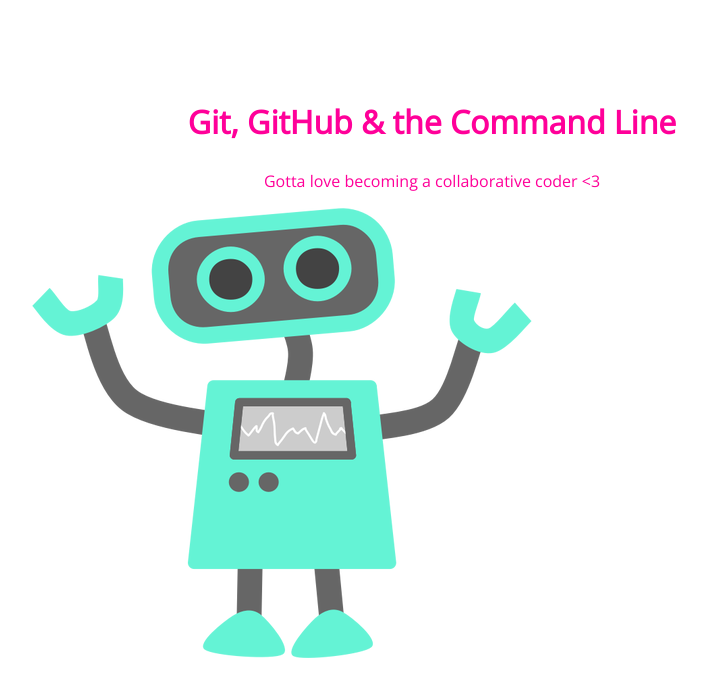
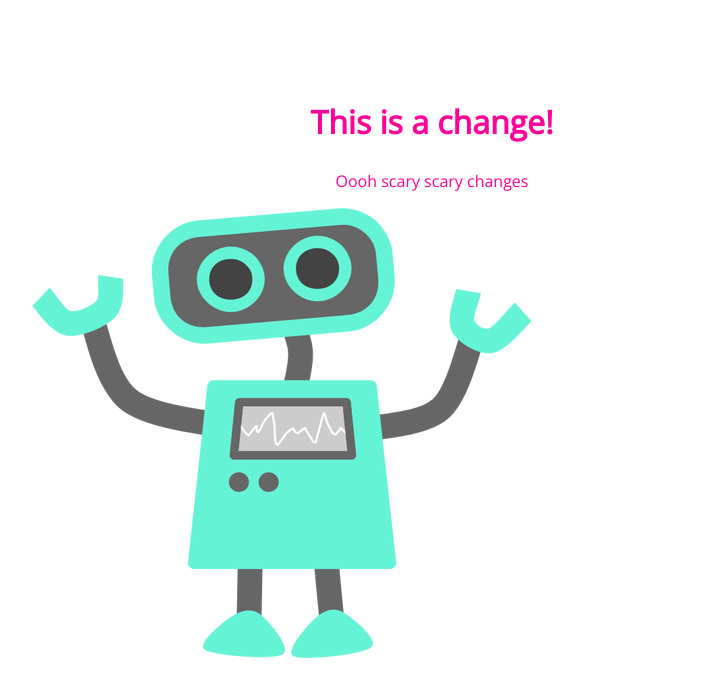
Before and after one commit to MartinaMartina/105-project, a plain HTML site: page index.html in a window 1280 px wide. Shown: the whole page, without its empty margins (208-915 px from the left). Drawn offline with nearby package versions, Linux system fonts and the light colour scheme.

Commit message:
changed text in h1 and p

```diff
--- a/index.html
+++ b/index.html
@@ -8,8 +8,8 @@
 </head>
 <body>
 	<section>
-		<h1>Git, GitHub & the Command Line</h1>
-		<p>Gotta love becoming a collaborative coder <3</p>
+		<h1>This is a change!</h1>
+		<p>Oooh scary scary changes</p>
 		<img src="img/happy-blue-robot.png">
 	</section>
 </body>
```
